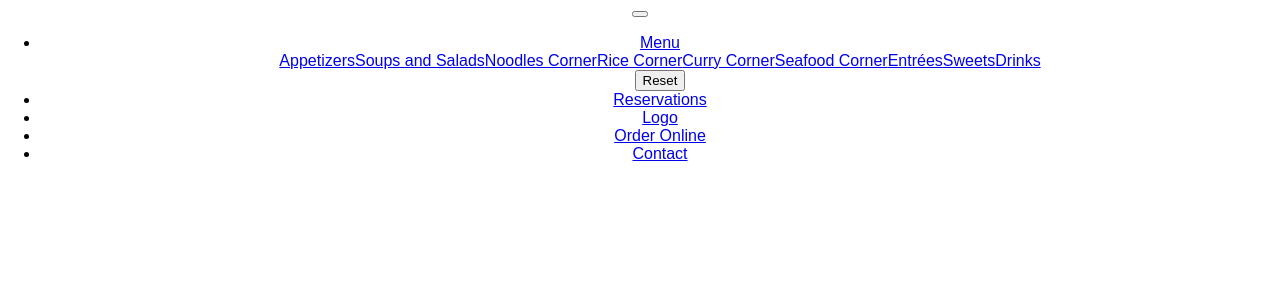
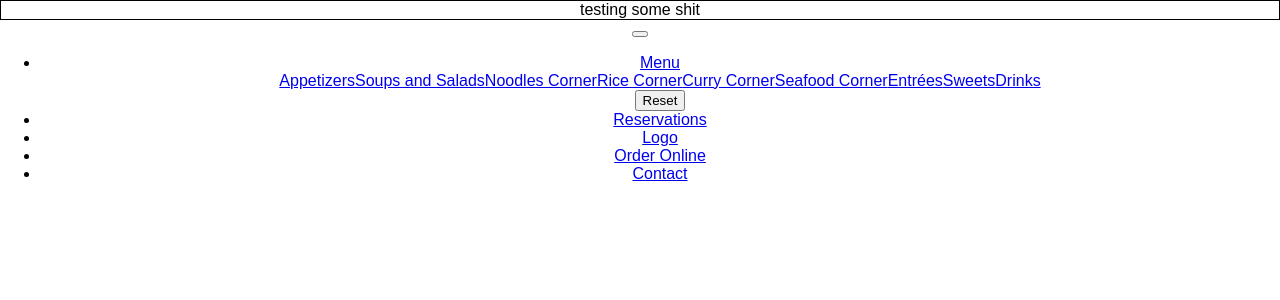
Before and after one commit to BonnW/ThipiApp, a React (Create React App) app in the folder frontend/: page / in a window 1280 px wide. Shown: the top 300 px of the page. Built offline with nearby package versions, Linux system fonts and the light colour scheme.

Commit message:
pushing prev work

```diff
--- a/frontend/src/App.js
+++ b/frontend/src/App.js
@@ -2,6 +2,7 @@ import React, { Component } from 'react';
 import logo from './logo.svg';
 import './App.css';
 import Navbar from './components/Navbar/Navbar';
+import './components/Navbar/Navbar.css';
 
 class App extends Component {
   render() {
--- /dev/null
+++ b/frontend/src/components/Navbar/Navbar.css
@@ -0,0 +1,18 @@
+
+.Navbar {
+  margin-bottom: 0;
+  display: flex;
+  -webkit-box-align: center;
+  align-items: center;
+  position: relative;
+  padding: .5rem 1rem;
+  border: 1px solid black;
+}
+
+*, :after, :before {
+  box-sizing: border-box;
+}
+
+.testDiv {
+  border: 1px solid black;
+}
--- a/frontend/src/components/Navbar/Navbar.js
+++ b/frontend/src/components/Navbar/Navbar.js
@@ -13,8 +13,10 @@ import {
   DropdownItem
 } from 'reactstrap';
 
+import './Navbar.css';
 
-export default class NavBar extends React.Component {
+
+export default class NavbarComponent extends React.Component {
   constructor(props) {
     super(props);
 
@@ -33,6 +35,9 @@ export default class NavBar extends React.Component {
   render() {
     return (
       <div className={'Nav'}>
+        <div className={'testDiv'}>
+          testing some shit
+        </div>
         <Navbar>
           <NavbarToggler onClick={this.toggle} />
             <Collapse isOpen={this.state.isOpen} navbar>
```
